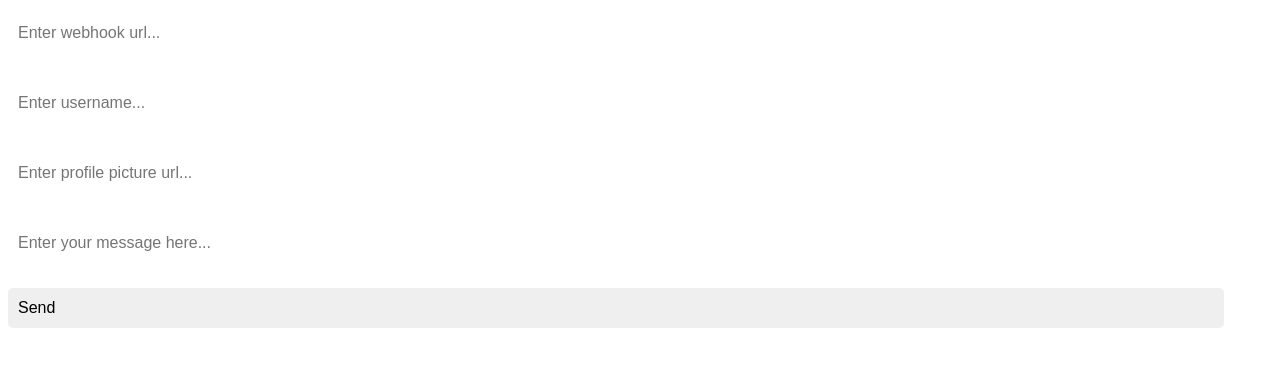
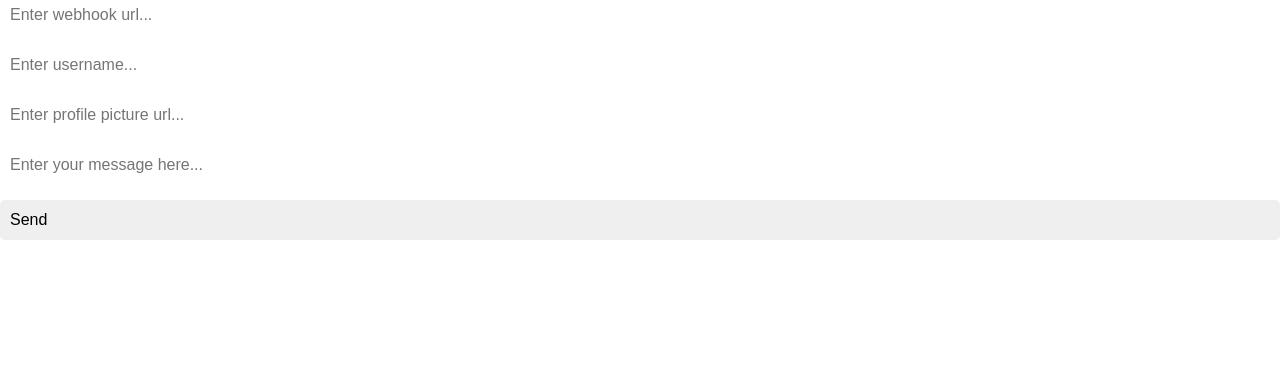
Before and after one commit to AFRIENDLYHACKER/index12.html, a plain HTML site: page index.html in a window 1280 px wide. Drawn offline with Linux system fonts and the light colour scheme.

Commit message:
Update index.html

```diff
--- a/index.html
+++ b/index.html
@@ -3,12 +3,21 @@
 body {
 background:none;
 width:100%;
-overflow:hidden;
-height:100%;
+  margin: 0;
+  padding: 0;
+}
+#menu {
+  margin: 0;
+  padding: 0;
+}
+
+input, button {
+  margin-left: 0;
+  padding-left: 10px;
 }
        input {
-            width: 100%;
-            height: 50px;
+            width: 95%;
+            height: 30px;
             padding: 10px;
             margin-bottom: 20px;
             border: none;
@@ -22,7 +31,7 @@ height:100%;
         }
 
         button {
-            width: 95%;
+            width: 100%;
             height: 30px;
             padding: 20px 10px;
             margin-bottom: 20px;
```
